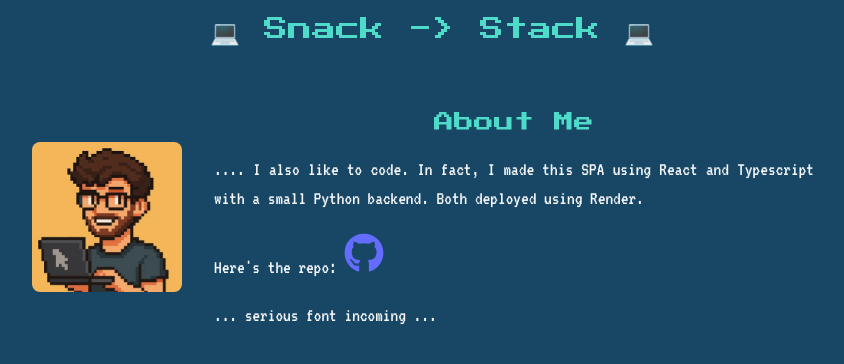
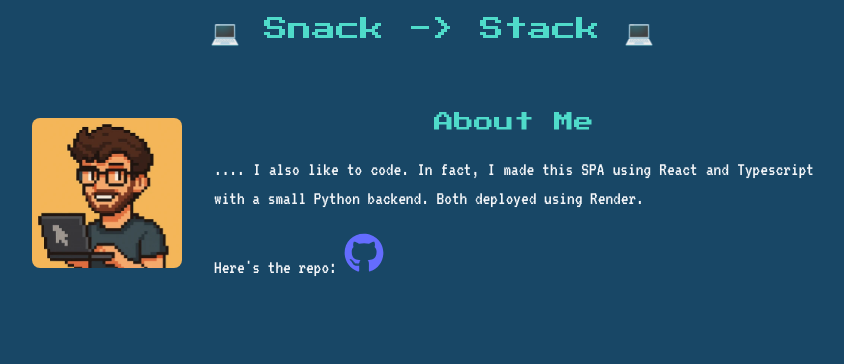
Before and after one commit to DanBML/bread, a React (Vite) app in the folder bread-gallery/: page /coding in a window 1280 px wide. Shown: the top 364 px of the page, without its empty margins (208-1052 px from the left). Built offline with nearby package versions, Linux system fonts and the light colour scheme.

Commit message:
Remove serious font incoming

```diff
--- a/bread-gallery/src/Pages/CodingPage/CodingAboutSection.tsx
+++ b/bread-gallery/src/Pages/CodingPage/CodingAboutSection.tsx
@@ -19,7 +19,6 @@ export const CodingAboutSection = () => {
           {" "}
           Here's the repo: <GithubRepoLink />
         </p>
-        <p>... serious font incoming ...</p>
       </Text>
     </Wrapper>
   );
```
